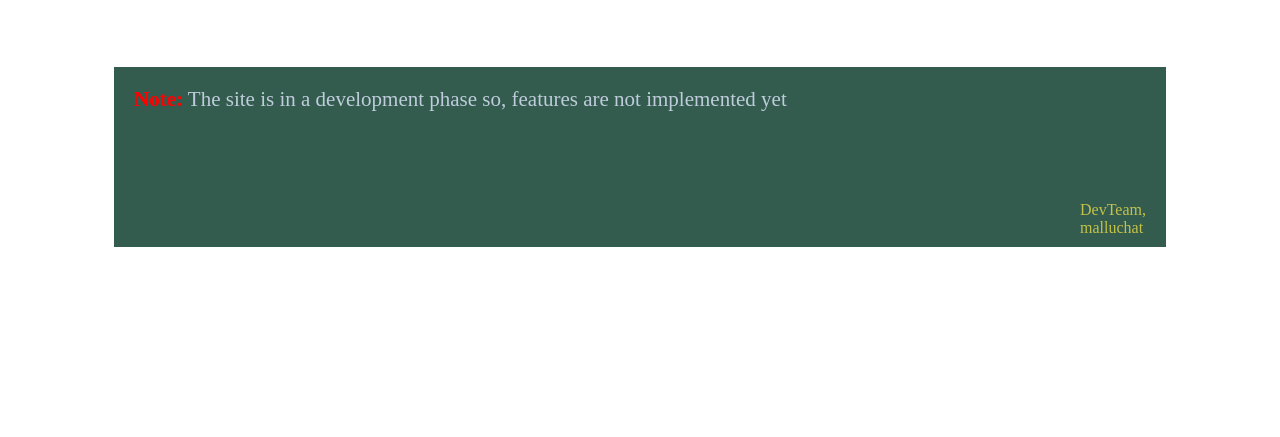
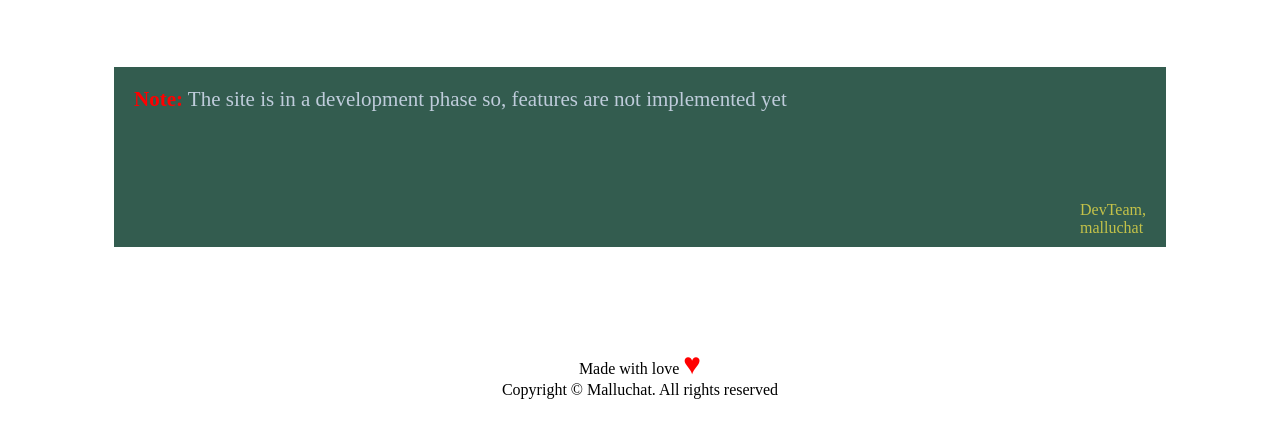
Before and after one commit to Ea37/strangerchat01, a website: page public/index.html in a window 1280 px wide. Shown: the part 261-698 px from the top of the page. Drawn offline with Linux system fonts and the light colour scheme.

Commit message:
UI updates

```diff
--- a/package.json
+++ b/package.json
@@ -4,7 +4,7 @@
   "description": "Let's connect with strangers on the internet",
   "main": "app.js",
   "scripts": {
-    "start": "node app.js",
+    "start": "nodemon app.js",
     "test": "echo \"Error: no test specified\" && exit 1"
   },
   "repository": {
--- a/public/css/style.css
+++ b/public/css/style.css
@@ -82,3 +82,7 @@ a {
 	font-size: 16px;
 	color: #c4c249;
 }
+
+footer {
+	text-align: center;
+}
--- a/public/index.html
+++ b/public/index.html
@@ -33,5 +33,12 @@
          </div>
         </section> <!--(section.wrapper)-->
     </section> <!--(#display)-->
+
+    <footer>
+        <section class="wrapper">
+            <span>Made with love</span> <span style="color: rgb(255, 0, 0); font-size: 30px;">&#9829;</span>
+            <p>Copyright &copy; <span id="year"></span> Malluchat. All rights reserved</p>
+        </section>
+    </footer>
 </body>
 </html>
--- a/public/js/app.js
+++ b/public/js/app.js
@@ -22,7 +22,7 @@ window.addEventListener('load', ()=> {
         // pc.addTrack(track, stream);
         // }
         selfVideo.srcObject = stream;
-        statusPlaceholder.innerText = "Connected with yourself :(";
+        statusPlaceholder.innerText = "Connected with yourself";
 
     } catch(err) {
         statusPlaceholder.innerText = err;
```
